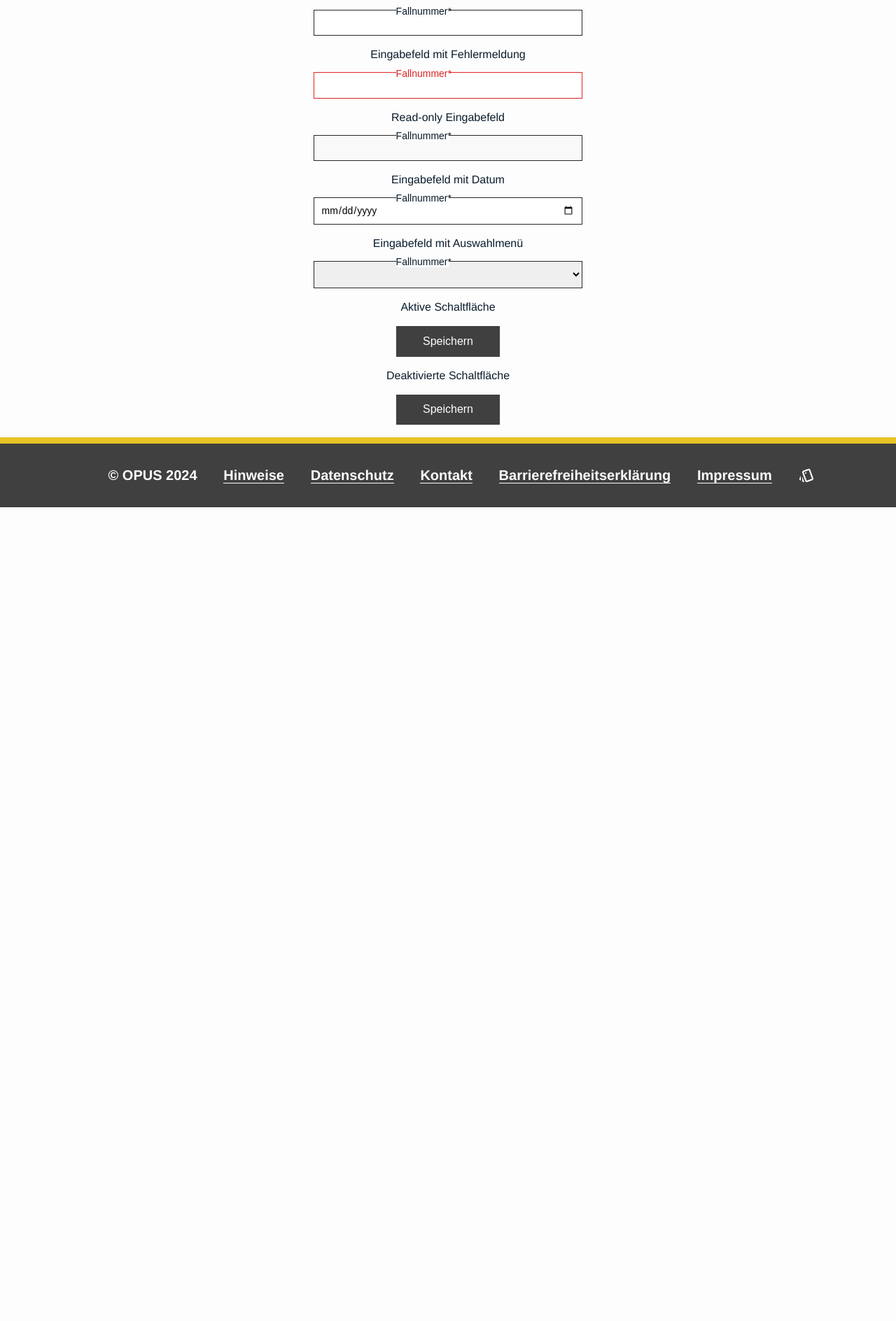
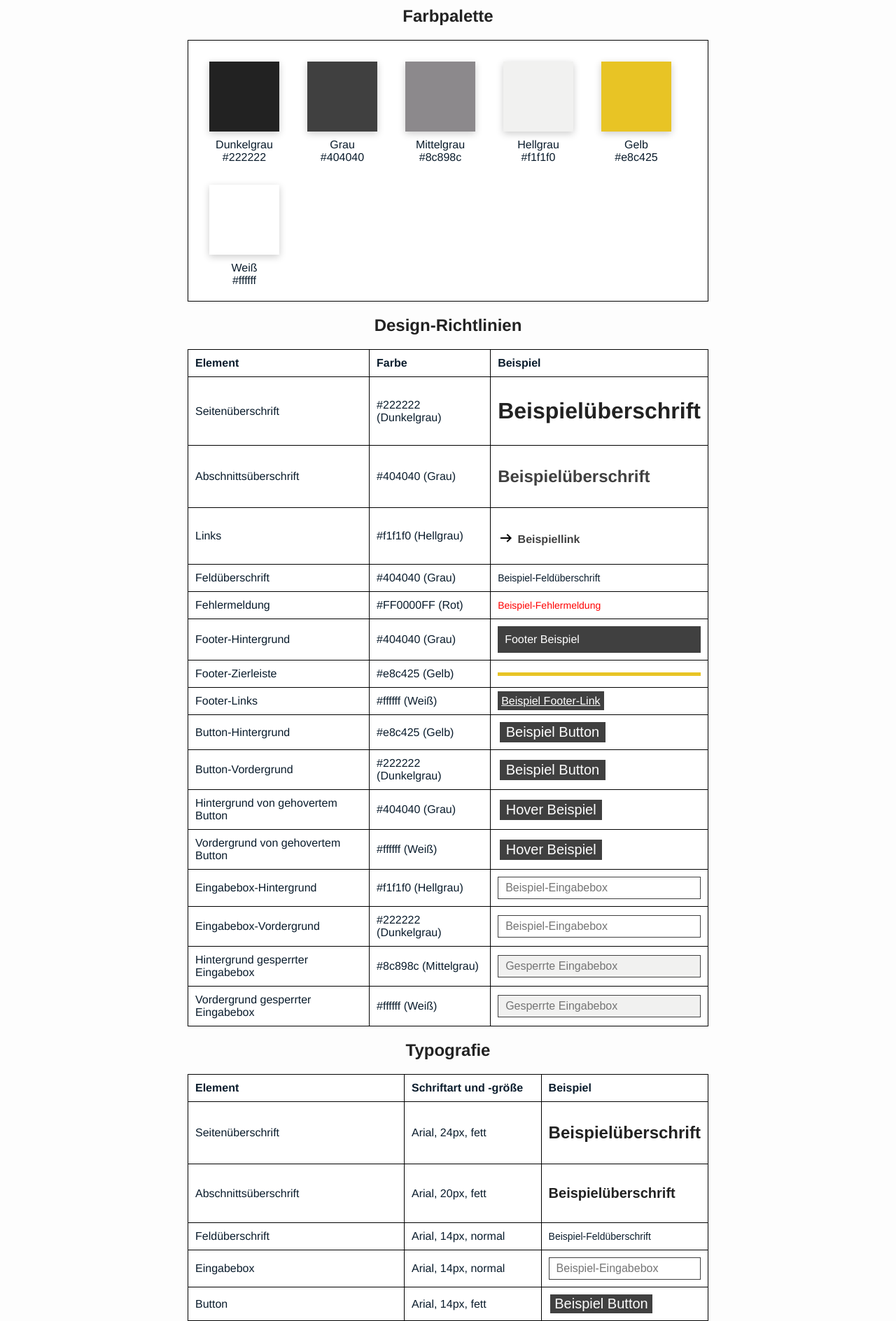
Before and after one commit to Cubemil/OPAS-User-Interface, a Vue app in the folder App/: page /styleguide in a window 1280 px wide. Shown: the part 372-2260 px from the top of the page at 70% size. Before the commit the page ends 1097 px from the top, so only its background shows below. Built offline with nearby package versions, Linux system fonts and the light colour scheme.

Commit message:
Adjusted style guide

```diff
--- a/App/src/components/Eingabeformular.vue
+++ b/App/src/components/Eingabeformular.vue
@@ -796,7 +796,6 @@ select {
   font-size: 16px;
   font-family: Arial, serif;
   border: solid 1px #272727;
-
 }
 
 select:invalid {
--- a/App/src/views/StyleGuide.vue
+++ b/App/src/views/StyleGuide.vue
@@ -2,56 +2,208 @@
   <div id="style-guide-container">
     <img id="background" src="../assets/landesverwaltungsamt.jpeg" alt="background">
     <div class="menu-container">
-      <h2 style="color: rgb(222, 38, 38)"> * Style Guide *</h2>
+      <h1 style="text-decoration: underline">Style Guide</h1>
+      <h2>Farbpalette</h2>
+      <table>
+        <tr>
+          <td>
+            <div class="square-container">
+              <div class="square" id="s1"></div>
+              Dunkelgrau <br> #222222
+            </div>
+            <div class="square-container">
+              <div class="square" id="s2"></div>
+              Grau <br> #404040
+            </div>
+            <div class="square-container">
+              <div class="square" id="s3"></div>
+              Mittelgrau <br> #8c898c
+            </div>
+            <div class="square-container">
+              <div class="square" id="s4"></div>
+              Hellgrau <br> #f1f1f0
+            </div>
+            <div class="square-container">
+              <div class="square" id="s5"></div>
+              Gelb <br> #e8c425
+            </div>
+            <div class="square-container">
+              <div class="square" id="s6"></div>
+              Weiß <br> #ffffff
+            </div>
+          </td>
+        </tr>
+      </table>
 
-      Standard Eingabefeld
-      <label for="fallnummer" class="field-label">Fallnummer*</label>
-      <input type="text" id="text-input" placeholder=""/>
+      <h2>Design-Richtlinien</h2>
+      <table>
+        <tr>
+          <th>Element</th>
+          <th>Farbe</th>
+          <th>Beispiel</th>
+        </tr>
+        <tr>
+          <td>Seitenüberschrift</td>
+          <td>#222222 (Dunkelgrau)</td>
+          <td><h1 style="color: #222222;">Beispielüberschrift</h1></td>
+        </tr>
+        <tr>
+          <td>Abschnittsüberschrift</td>
+          <td>#404040 (Grau)</td>
+          <td><h2 style="color: #404040;">Beispielüberschrift</h2></td>
+        </tr>
+        <tr>
+          <td>Links</td>
+          <td>#f1f1f0 (Hellgrau)</td>
+          <td>
+            <ul class="nav-list">
+              <li>
+                <router-link to="/styleguide" class="router-link">
+                  <div id="arrow-icon"></div>
+                  Beispiellink
+                </router-link>
+              </li>
+            </ul>
+          </td>
+        </tr>
+        <tr>
+          <td>Feldüberschrift</td>
+          <td>#404040 (Grau)</td>
+          <td><label>Beispiel-Feldüberschrift</label></td>
+        </tr>
+        <tr>
+          <td>Fehlermeldung</td>
+          <td>#FF0000FF (Rot)</td>
+          <td><span style="color: red;">Beispiel-Fehlermeldung</span></td>
+        </tr>
+        <tr>
+          <td>Footer-Hintergrund</td>
+          <td>#404040 (Grau)</td>
+          <td>
+            <div style="background-color: #404040; color: #ffffff; padding: 10px;">Footer Beispiel</div>
+          </td>
+        </tr>
+        <tr>
+          <td>Footer-Zierleiste</td>
+          <td>#e8c425 (Gelb)</td>
+          <td>
+            <div style="background-color: #e8c425; height: 5px;"></div>
+          </td>
+        </tr>
+        <tr>
+          <td>Footer-Links</td>
+          <td>#ffffff (Weiß)</td>
+          <td><a href="#" style="background-color: #404040; color: #ffffff; padding: 5px;">Beispiel Footer-Link</a></td>
+        </tr>
+        <tr>
+          <td>Button-Hintergrund</td>
+          <td>#e8c425 (Gelb)</td>
+          <td>
+            <button>Beispiel Button</button>
+          </td>
+        </tr>
+        <tr>
+          <td>Button-Vordergrund</td>
+          <td>#222222 (Dunkelgrau)</td>
+          <td>
+            <button>Beispiel Button</button>
+          </td>
+        </tr>
+        <tr>
+          <td>Hintergrund von gehovertem Button</td>
+          <td>#404040 (Grau)</td>
+          <td>
+            <button>Hover Beispiel</button>
+          </td>
+        </tr>
+        <tr>
+          <td>Vordergrund von gehovertem Button</td>
+          <td>#ffffff (Weiß)</td>
+          <td>
+            <button>Hover Beispiel</button>
+          </td>
+        </tr>
+        <tr>
+          <td>Eingabebox-Hintergrund</td>
+          <td>#f1f1f0 (Hellgrau)</td>
+          <td><input type="text" placeholder="Beispiel-Eingabebox"/></td>
+        </tr>
+        <tr>
+          <td>Eingabebox-Vordergrund</td>
+          <td>#222222 (Dunkelgrau)</td>
+          <td><input type="text" placeholder="Beispiel-Eingabebox"/></td>
+        </tr>
+        <tr>
+          <td>Hintergrund gesperrter Eingabebox</td>
+          <td>#8c898c (Mittelgrau)</td>
+          <td><input type="text" placeholder="Gesperrte Eingabebox" disabled/></td>
+        </tr>
+        <tr>
+          <td>Vordergrund gesperrter Eingabebox</td>
+          <td>#ffffff (Weiß)</td>
+          <td><input type="text" placeholder="Gesperrte Eingabebox" disabled/></td>
+        </tr>
+      </table>
 
-      <br><br>
-
-      Eingabefeld mit Fehlermeldung
-      <label for="fallnummer" class="field-label" id="error-field-label">Fallnummer*</label>
-      <input type="text" id="error-text-input" placeholder=""/>
-
-      <br><br>
-
-      Read-only Eingabefeld
-      <label for="fallnummer" class="field-label">Fallnummer*</label>
-      <input type="text" id="read-only-text-input" placeholder="" disabled/>
-
-      <br><br>
-
-      Eingabefeld mit Datum
-      <label for="fallnummer" class="field-label">Fallnummer*</label>
-      <input type="date" id="date-input"/>
-
-      <br><br>
-
-      Eingabefeld mit Auswahlmenü
-      <label for="fallnummer" class="field-label">Fallnummer*</label>
-      <select>
-        <option value=""></option>
-      </select>
-
-      <br><br>
-
-      Aktive Schaltfläche
-      <br><br>
-      <button>
-        Speichern
-      </button>
-
-      <br><br>
-
-      Deaktivierte Schaltfläche
-      <br><br>
-      <button>
-        Speichern
-      </button>
-
-      <br><br>
-
+      <h2>Typografie</h2>
+      <table>
+        <tr>
+          <th>Element</th>
+          <th>Schriftart und -größe</th>
+          <th>Beispiel</th>
+        </tr>
+        <tr>
+          <td>Seitenüberschrift</td>
+          <td>Arial, 24px, fett</td>
+          <td><h1 style="font-family: Arial; font-size: 24px; font-weight: bold;">Beispielüberschrift</h1></td>
+        </tr>
+        <tr>
+          <td>Abschnittsüberschrift</td>
+          <td>Arial, 20px, fett</td>
+          <td><h2 style="font-family: Arial; font-size: 20px; font-weight: bold;">Beispielüberschrift</h2></td>
+        </tr>
+        <tr>
+          <td>Feldüberschrift</td>
+          <td>Arial, 14px, normal</td>
+          <td><label>Beispiel-Feldüberschrift</label></td>
+        </tr>
+        <tr>
+          <td>Eingabebox</td>
+          <td>Arial, 14px, normal</td>
+          <td><input placeholder="Beispiel-Eingabebox"/></td>
+        </tr>
+        <tr>
+          <td>Button</td>
+          <td>Arial, 14px, fett</td>
+          <td>
+            <button>Beispiel Button</button>
+          </td>
+        </tr>
+        <tr>
+          <td>Fließtext</td>
+          <td>Arial, 16px, normal</td>
+          <td><p style="font-family: Arial; font-size: 16px;">Beispieltext</p></td>
+        </tr>
+        <tr>
+          <td>Links</td>
+          <td>Arial, 16px, normal</td>
+          <td>
+            <ul class="nav-list">
+              <li>
+                <router-link to="/styleguide" class="router-link">
+                  <div id="arrow-icon"></div>
+                  Beispiellink
+                </router-link>
+              </li>
+            </ul>
+          </td>
+        </tr>
+        <tr>
+          <td>Fehlermeldung</td>
+          <td>Arial, 14px, fett</td>
+          <td><span style="font-family: Arial; font-size: 14px; font-weight: bold;">Beispiel-Fehlermeldung</span></td>
+        </tr>
+      </table>
     </div>
   </div>
 </template>
@@ -65,70 +217,136 @@
 
 .menu-container {
   background: #fdfdfd;
-  width: 100%;
-  min-height: 65vh;
+  padding: 20px;
   text-align: center;
 }
 
-input {
-  width: 30%;
-  font-family: Arial, serif;
-  font-size: 14px;
-  box-sizing: border-box;
-  border: solid 1px #272727;
-  outline: none;
-  padding: .60rem;
+h1, h2 {
+  margin: 20px 0;
+  color: #222222;
+}
+
+table, th, td {
+  margin: auto;
+  border: solid 1px #000000;
+  border-collapse: collapse;
+  padding: 10px;
+  text-align: left;
+  background: white;
+  width: 60%;
+}
+
+.square {
+  width: 100px;
+  height: 100px;
+  background: #531313;
+  margin: 10px;
+  box-shadow: 0 3px 10px rgb(0 0 0 / 0.2);
+}
+
+#s1 {
+  background: #222222;
+}
+
+#s2 {
+  background: #404040;
+}
+
+#s3 {
+  background: #8c898c;
+}
+
+#s4 {
+  background: #f1f1f0;
+}
+
+#s5 {
+  background: #e8c425;
+}
+
+#s6 {
+  background: #ffffff;
+}
+
+.square-container {
+  display: inline-block;
+  text-align: center;
+  margin: 10px;
 }
 
 label {
-  display: block;
-  font-family: Arial, serif;
   font-size: 14px;
-  background: #fdfdfd;
-  width: 6%;
-  position: relative;
-  left: 70.7vh;
-  top: 1.2vh;
-  border-radius: 3px;
-  z-index: 1;
+  margin-bottom: 15px;
+  font-family: Arial, Helvetica, sans-serif;
 }
 
-#error-text-input {
-  border: solid 1px rgb(222, 38, 38);
+span {
+  font-size: 14px;
+  color: red;
 }
 
-#error-field-label {
-  color: rgb(222, 38, 38);
-}
-
-select {
-  padding: .60rem;
+input, .readonly-field, input[type="date"] {
+  display: block;
+  padding: 6px 10px;
   box-sizing: border-box;
-  outline: none;
-  position: relative;
-  width: 30%;
-  font-size: 14px;
-  font-family: Arial, serif;
-  border: solid 1px #272727;
+  border: 1px solid #404040;
+  width: 100%;
+  font-size: 16px;
+  font-family: Arial, Helvetica, sans-serif;
 }
 
 button {
   background: #404040;
-  font-size: 16px;
+  font-size: 20px;
   padding: 1% 3%;
   color: #fdfdfd;
   border: none;
   cursor: pointer;
   transition: 0.3s;
+  margin: 0 1%;
 }
 
 button:hover {
   background: #E8C325;
-  color: #404040;
 }
 
-button:disabled {
-  background: grey;
-  cursor: not-allowed;
+.nav-list {
+  list-style: none;
+  padding: 0;
+}
+
+#arrow-icon {
+  background-image: url("@/assets/arrow-right.png");
+  display: inline-block;
+  width: 24px;
+  height: 24px;
+  background-size: contain;
+  background-repeat: no-repeat;
+  position: relative;
+  top: 5px;
+  transition: 0.3s;
+}
+
+.router-link {
+  cursor: pointer;
+  transition: 0.3s;
+  text-decoration: none;
+  color: #404040;
+  font-weight: bold;
+}
+
+.router-link:hover #arrow-icon {
+  background-image: url("@/assets/arrow-right-hovered.png");
+}
+
+.router-link:hover {
+  color: #E8C325;
+}
+
+*:disabled {
+  background-color: #f1f1f0;
+
 }
 </style>
+<script setup lang="ts">
+</script>
```
